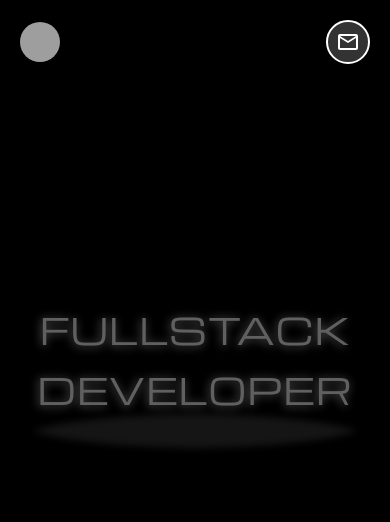
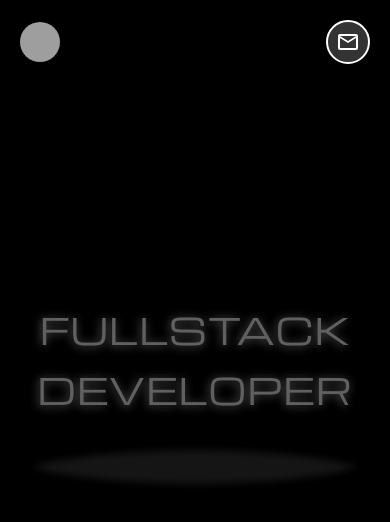
Before and after one commit to Micxxo/Portofolio, a React (Vite) app in the folder frontend/: page / in a window 390 px wide. Shown: the top 522 px of the page. Built offline with nearby package versions, Linux system fonts and the light colour scheme; grey boxes are pictures that could not be loaded.

Commit message:
update: greetings bottom shadow position -5

```diff
--- a/frontend/src/pages/Home.tsx
+++ b/frontend/src/pages/Home.tsx
@@ -76,7 +76,7 @@ export default function Home() {
                     duration: 1.5,
                   },
                 }}
-                className="relative -top-14 md:-top-8  -z-0"
+                className="relative -top-5 md:-top-8  -z-0"
               >
                 <BottomShadowGreet />
               </m.div>
@@ -114,7 +114,7 @@ export default function Home() {
                     duration: 1.5,
                   },
                 }}
-                className="relative -top-14 md:-top-8 left-0 md:left-4 -z-0"
+                className="relative -top-5 md:-top-8 left-0 md:left-4 -z-0"
               >
                 <BottomShadowGreet />
               </m.div>
@@ -152,7 +152,7 @@ export default function Home() {
                     duration: 1.5,
                   },
                 }}
-                className="relative -top-14 md:-top-8 left-0 md:left-4 -z-0"
+                className="relative -top-5 md:-top-8 left-0 md:left-4 -z-0"
               >
                 <BottomShadowGreet />
               </m.div>
```
